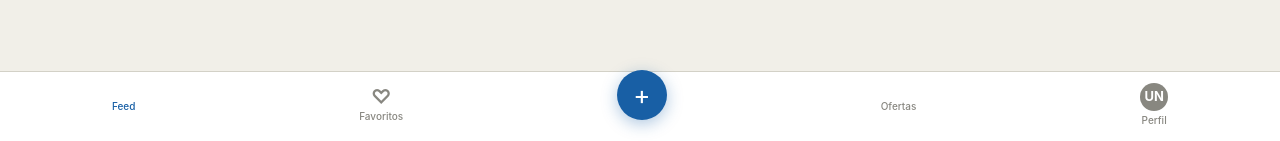
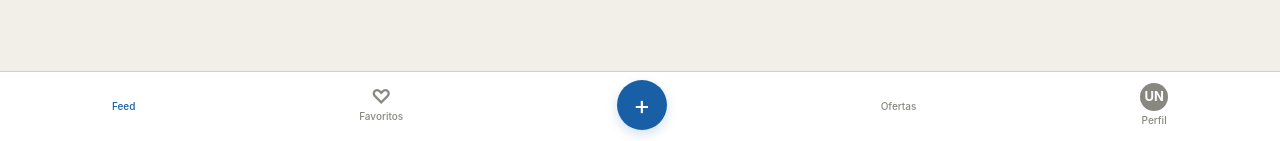
Before and after one commit to williamanayaGon/FRONTEND_MARKETPLACE, a React app: page / in a window 1280 px wide. Shown: the part 656-797 px from the top of the page. Built offline with nearby package versions, Linux system fonts and the light colour scheme; no server answers; sample sign-in values are in the browser's storage; the HTML template or start-up script is replaced by a standard one.

Commit message:
CORRECION BOTON

```diff
--- a/src/components/layout/Navbar.jsx
+++ b/src/components/layout/Navbar.jsx
@@ -38,16 +38,15 @@ export default function Navbar() {
               width: especial ? 50 : 'auto',
               height: especial ? 50 : 'auto',
               display: 'flex',
-              // CORRECCIÓN: Para el botón especial usamos alineación directa al centro sin columnas
               flexDirection: especial ? 'row' : 'column',
               alignItems: 'center',
-              justifyContent: especial ? 'center' : 'stretch',
+              justifyContent: 'center', // Centra el contenido en cualquier caso
               gap: especial ? 0 : 2,
               cursor: 'pointer',
               padding: especial ? 0 : '0 10px',
               color: especial ? '#fff' : activo ? '#185FA5' : '#888780',
-              transform: especial ? 'translateY(-10px)' : 'none',
-              boxShadow: especial ? '0 4px 16px rgba(24,95,165,0.35)' : 'none',
+              transform: 'none', // CORRECCIÓN: Eliminamos el translateY(-10px) para que no flote hacia arriba
+              boxShadow: especial ? '0 4px 12px rgba(24,95,165,0.2)' : 'none',
               fontSize: especial ? 24 : 10,
               fontWeight: 500,
               transition: 'all 0.15s'
@@ -65,7 +64,7 @@ export default function Navbar() {
               display: 'flex',
               alignItems: 'center',
               justifyContent: 'center',
-              fontWeight: especial ? 400 : 700 // Un peso de fuente más ligero hace que el '+' se vea mejor balanceado
+              fontWeight: especial ? 400 : 700
             }}>
               {icon}
             </span>
```
